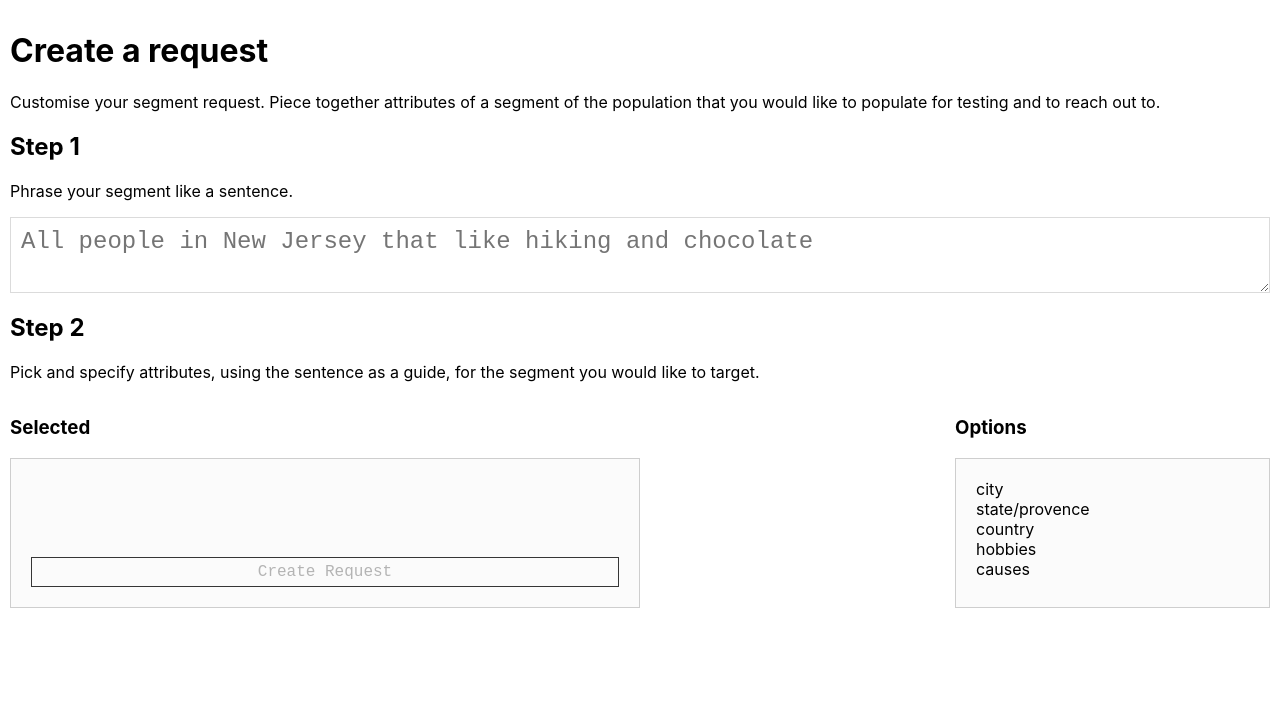
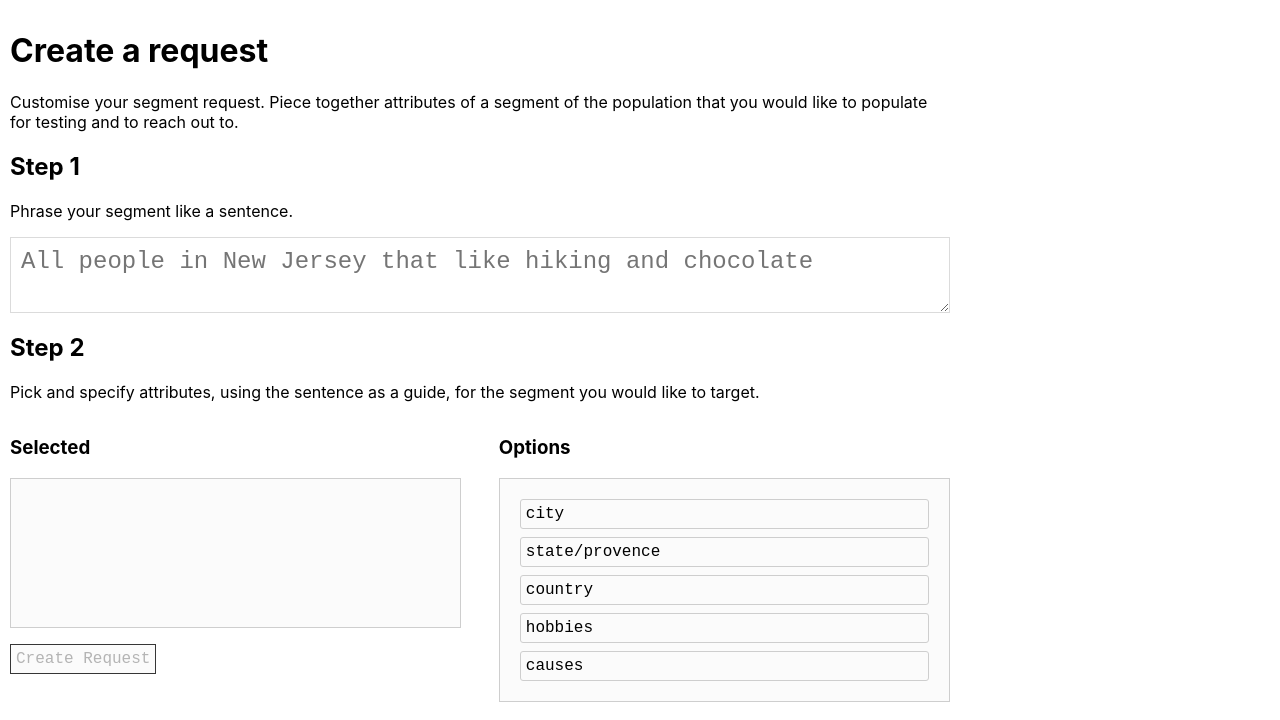
Before and after one commit to luczorce/uf-request-portal, a Vue app: page /#/ in a window 1280 px wide. Shown: the top 720 px of the page. Built offline with nearby package versions, Linux system fonts and the light colour scheme.

Commit message:
corrected issue with not being able to pull objects back into the options section
there can be no superfluous dom elements inside the draggable section

```diff
--- a/src/views/Home.vue
+++ b/src/views/Home.vue
@@ -17,23 +17,23 @@
       <div class="step-two-columns">
         <div class="column column--selected">
           <h3>Selected</h3>
-          <draggable class="section" v-model="selected" :options="{draggable:'.item',group:'options'}">
-            <div class="item" v-for="element in selected" :key="element.id">
+          <draggable class="section" v-model="selected" :options="{draggable:'.item', group:'segmentOptions'}">
+
+            <div class="item" v-for="element in selected">
               {{element.name}}
               <input type="text" v-model="element.value" />
             </div>
+          </draggable>
 
-            <button type="button" class="selected-finish" v-bind:disabled="!selected.length" v-on:click="createRequest" slot="footer">Create Request</button>
-          </draggable>
+          <button type="button" class="selected-finish" v-bind:disabled="!selected.length" v-on:click="createRequest">Create Request</button>
         </div>
 
         <div class="column column--options">
           <h3>Options</h3>
 
-          <draggable class="section" v-model="sections" :options="{draggable:'.item',group:'options'}">
-            <div class="item" v-for="element in sections" :key="element.id">
+          <draggable class="section" v-model="sections" :options="{draggable:'.item', group:'segmentOptions'}">
+            <div class="item" v-for="element in sections">
               {{element.name}}
-
             </div>
           </draggable>
         </div>
@@ -54,14 +54,17 @@
       return {
         statement: '',
         selected: [],
-        sections: [
-          { name: 'city', value: '', id: 0 },
-          { name: 'state/provence', value: '', id: 1 },
-          { name: 'country', value: '', id: 2 },
-          { name: 'hobbies', value: '', id: 3 },
-          { name: 'causes', value: '', id: 4 }
-        ]
+        sections: []
       }
+    },
+    created() {
+      this.sections = [
+        { name: 'city', value: '', id: 1 },
+        { name: 'state/provence', value: '', id: 2 },
+        { name: 'country', value: '', id: 3 },
+        { name: 'hobbies', value: '', id: 4 },
+        { name: 'causes', value: '', id: 5 }
+      ];
     },
     methods: {
       createRequest() {
@@ -75,6 +78,7 @@
 <style>
   .home {
     padding: 10px;
+    max-width: 60em;
   }
 
   .big-text-input {
@@ -94,17 +98,20 @@
 
   .step-two-columns {
     display: flex;
+    justify-content: space-between;
   }
 
-  .column {}
+  .column {
+    width: 48%;
+  }
 
   .column--selected {
-    width: 50%;
+    /*width: 50%;*/
   }
 
   .column--options {
-    width: 25%;
-    margin-left: auto;
+    /*width: 25%;*/
+    /*margin-left: auto;*/
   }
 
   .section {
@@ -112,13 +119,28 @@
     background: var(--white-enuff);
     padding: 20px;
     min-height: 150px;
-    display: flex;
-    flex-direction: column;
-    justify-content: flex-start;
   }
 
   .selected-finish {
     background: var(--white-enuff);
-    margin-top: auto;
+    margin: 1em auto;
+  }
+
+  .item {
+    padding: 5px;
+    border: 1px var(--white3) solid;
+    border-radius: 3px;
+    margin-bottom: 0.5em;
+    font-family: var(--mono-font);
+  }
+
+  .item:last-of-type  {
+    margin-bottom: 0;
+  }
+
+  .empty-selected {
+    text-align: center;
+    color: var(--black3);
+
   }
 </style>
```
